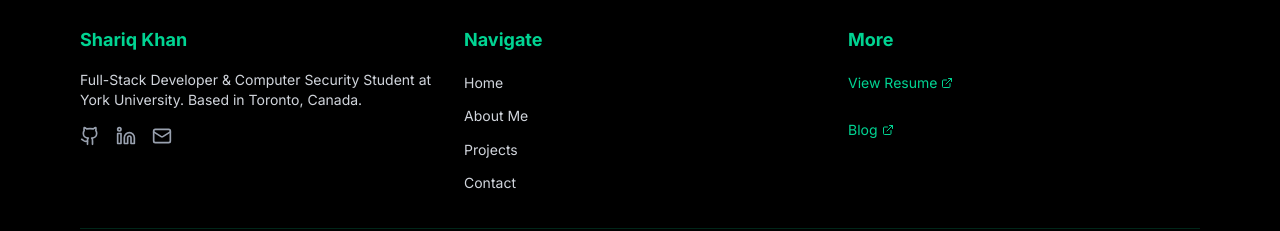
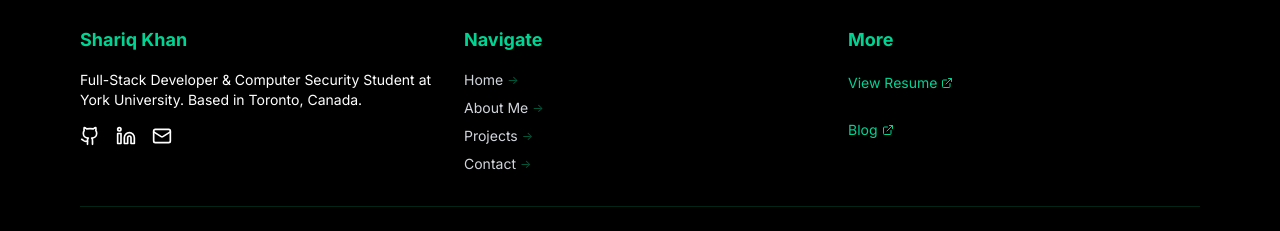
Before and after one commit to shariqsk/shariq-website, a Next.js app in the folder shariq-portfolio/: page /projects in a window 1280 px wide. Shown: the part 1440-1671 px from the top of the page. Built offline with nearby package versions, Linux system fonts and the light colour scheme; no server answers; what @heroui/system would draw is missing.

Commit message:
Update footer component styling for improved visibility and user interaction. Change text color to white for better contrast, and enhance link animations with transitions for a more engaging experience.

```diff
--- a/shariq-portfolio/components/footer.tsx
+++ b/shariq-portfolio/components/footer.tsx
@@ -14,14 +14,14 @@ export default function Footer() {
           {/* Main Info */}
           <div className="space-y-4">
             <h3 className="text-emerald-400 font-bold text-lg">Shariq Khan</h3>
-            <p className="text-gray-300 text-sm">
+            <p className="text-white text-sm">
               Full-Stack Developer & Computer Security Student at York University.
               Based in Toronto, Canada.
             </p>
             <div className="flex space-x-4">
               <Link
                 href={siteConfig.links.github}
-                className="text-gray-400 hover:text-emerald-400 transition-colors"
+                className="text-white hover:text-emerald-400 transition-colors"
                 target="_blank"
                 rel="noopener noreferrer"
                 aria-label="GitHub"
@@ -30,7 +30,7 @@ export default function Footer() {
               </Link>
               <Link
                 href={siteConfig.links.linkedin}
-                className="text-gray-400 hover:text-emerald-400 transition-colors"
+                className="text-white hover:text-emerald-400 transition-colors"
                 target="_blank"
                 rel="noopener noreferrer"
                 aria-label="LinkedIn"
@@ -39,7 +39,7 @@ export default function Footer() {
               </Link>
               <Link
                 href={siteConfig.links.email}
-                className="text-gray-400 hover:text-emerald-400 transition-colors"
+                className="text-white hover:text-emerald-400 transition-colors"
                 aria-label="Email"
               >
                 <Mail className="w-5 h-5" />
@@ -54,33 +54,49 @@ export default function Footer() {
               <li>
                 <Link
                   href="/"
-                  className="text-gray-300 hover:text-emerald-400 transition-colors text-sm"
+                  className="text-gray-300 hover:text-emerald-400 transition-all duration-300 text-sm relative group cursor-pointer flex items-center"
                 >
+                  <span className="relative">
                     Home
+                    <span className="absolute -bottom-1 left-0 w-0 h-0.5 bg-emerald-400 transition-all duration-300 group-hover:w-full"></span>
+                  </span>
+                  <span className="ml-1 text-emerald-400/40 text-xs">→</span>
                 </Link>
               </li>
               <li>
                 <Link
                   href="/about"
-                  className="text-gray-300 hover:text-emerald-400 transition-colors text-sm"
+                  className="text-gray-300 hover:text-emerald-400 transition-all duration-300 text-sm relative group cursor-pointer flex items-center"
                 >
+                  <span className="relative">
                     About Me
+                    <span className="absolute -bottom-1 left-0 w-0 h-0.5 bg-emerald-400 transition-all duration-300 group-hover:w-full"></span>
+                  </span>
+                  <span className="ml-1 text-emerald-400/40 text-xs">→</span>
                 </Link>
               </li>
               <li>
                 <Link
                   href="/projects"
-                  className="text-gray-300 hover:text-emerald-400 transition-colors text-sm"
+                  className="text-gray-300 hover:text-emerald-400 transition-all duration-300 text-sm relative group cursor-pointer flex items-center"
                 >
+                  <span className="relative">
                     Projects
+                    <span className="absolute -bottom-1 left-0 w-0 h-0.5 bg-emerald-400 transition-all duration-300 group-hover:w-full"></span>
+                  </span>
+                  <span className="ml-1 text-emerald-400/40 text-xs">→</span>
                 </Link>
               </li>
               <li>
                 <Link
                   href="/contact"
-                  className="text-gray-300 hover:text-emerald-400 transition-colors text-sm"
+                  className="text-gray-300 hover:text-emerald-400 transition-all duration-300 text-sm relative group cursor-pointer flex items-center"
                 >
+                  <span className="relative">
                     Contact
+                    <span className="absolute -bottom-1 left-0 w-0 h-0.5 bg-emerald-400 transition-all duration-300 group-hover:w-full"></span>
+                  </span>
+                  <span className="ml-1 text-emerald-400/40 text-xs">→</span>
                 </Link>
               </li>
             </ul>
@@ -91,22 +107,28 @@ export default function Footer() {
             <h3 className="text-emerald-400 font-bold text-lg">More</h3>
             <Link
               href={siteConfig.links.resume}
-              className="inline-flex items-center text-emerald-400 hover:text-emerald-300 transition-colors text-sm"
+              className="inline-flex items-center text-emerald-400 hover:text-emerald-300 transition-all duration-300 text-sm relative group cursor-pointer"
               target="_blank"
               rel="noopener noreferrer"
             >
+              <span className="relative">
                 View Resume
-              <ExternalLink className="w-3 h-3 ml-1" />
+                <span className="absolute -bottom-1 left-0 w-0 h-0.5 bg-emerald-300 transition-all duration-300 group-hover:w-full"></span>
+              </span>
+              <ExternalLink className="w-3 h-3 ml-1 group-hover:scale-110 transition-transform duration-300" />
             </Link>
             <div className="pt-2">
               <Link
                 href={siteConfig.links.blog}
-                className="inline-flex items-center text-emerald-400 hover:text-emerald-300 transition-colors text-sm"
+                className="inline-flex items-center text-emerald-400 hover:text-emerald-300 transition-all duration-300 text-sm relative group cursor-pointer"
                 target="_blank"
                 rel="noopener noreferrer"
               >
+                <span className="relative">
                   Blog
-                <ExternalLink className="w-3 h-3 ml-1" />
+                  <span className="absolute -bottom-1 left-0 w-0 h-0.5 bg-emerald-300 transition-all duration-300 group-hover:w-full"></span>
+                </span>
+                <ExternalLink className="w-3 h-3 ml-1 group-hover:scale-110 transition-transform duration-300" />
               </Link>
             </div>
           </div>
```
Lines whose indentation alone changed are shown as unchanged.
